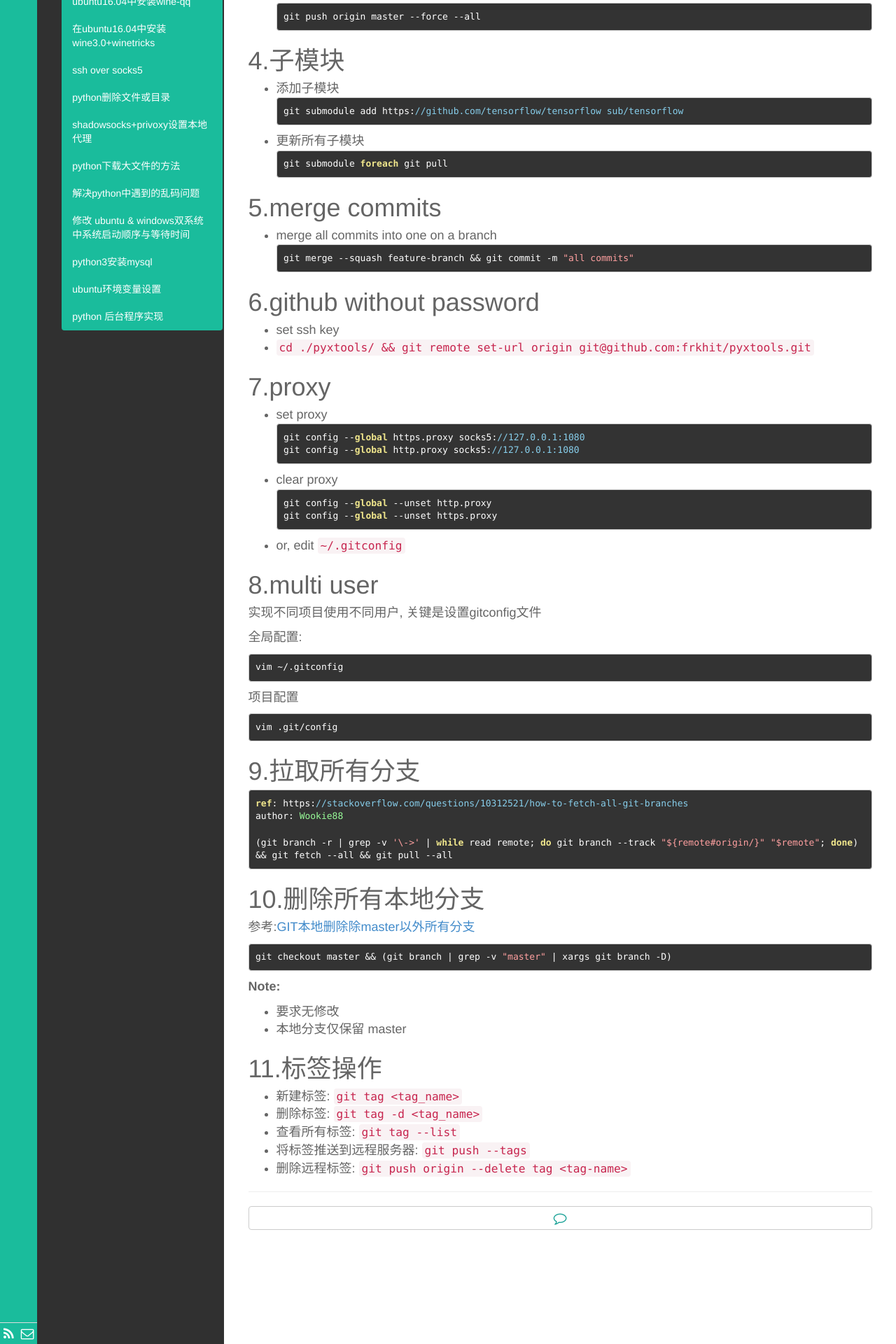
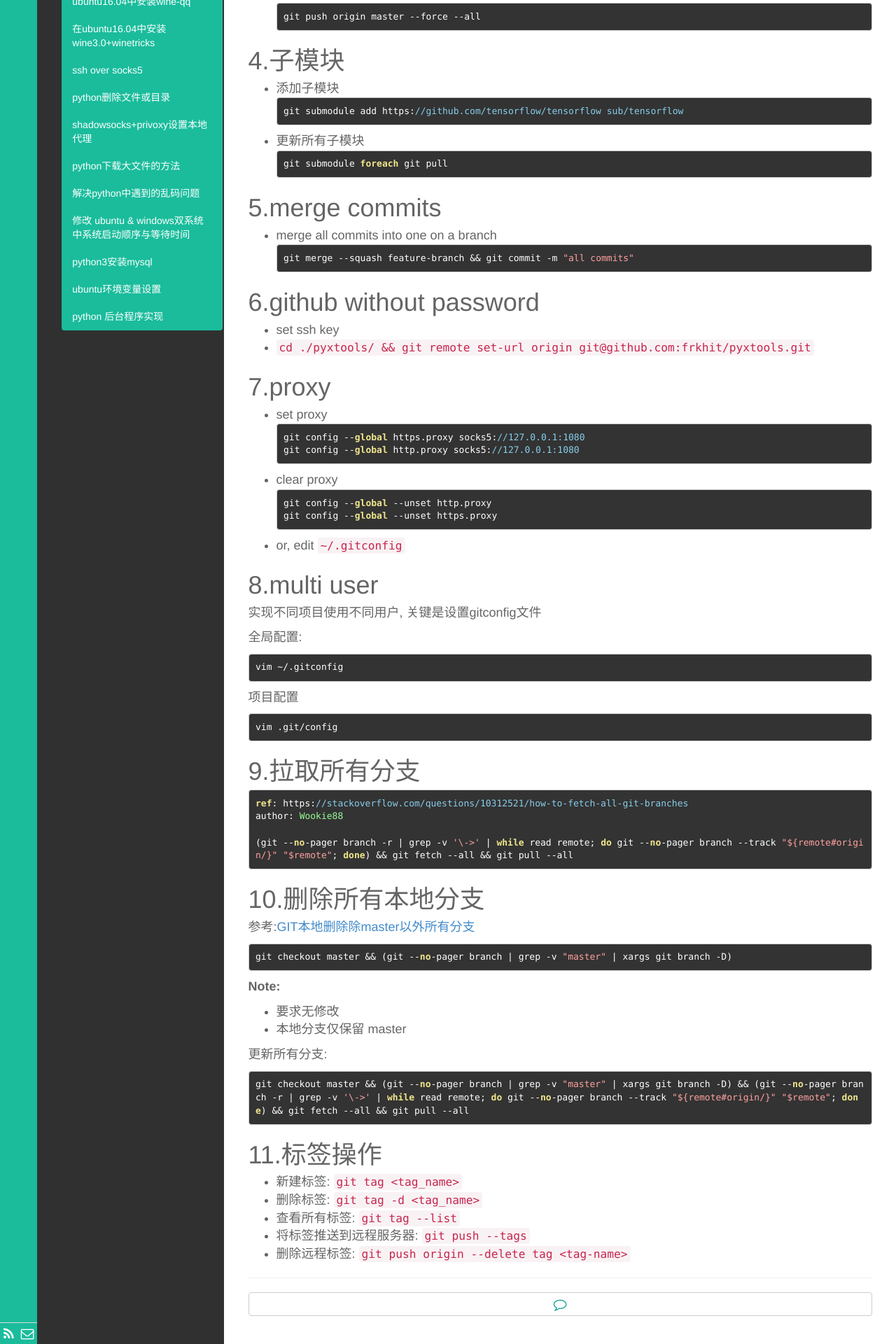
Before and after one commit to fengrk/frkhit.github.io, a Jekyll site: the page built from _posts/blog/2018-10-07-git_record.md, in a window 1280 px wide. Shown: the part 1348-3268 px from the top of the page at 70% size. Built offline with Jekyll 4.4.1, drawn with Linux system fonts in a browser that asks for light colours; Markdown is read by kramdown in place of the engine named in the settings.

Commit message:
git: 拉取所有分支

````diff
--- a/_posts/blog/2018-10-07-git_record.md
+++ b/_posts/blog/2018-10-07-git_record.md
@@ -117,18 +117,23 @@ vim .git/config
 ref: https://stackoverflow.com/questions/10312521/how-to-fetch-all-git-branches
 author: Wookie88
 
-(git branch -r | grep -v '\->' | while read remote; do git branch --track "${remote#origin/}" "$remote"; done) && git fetch --all && git pull --all
+(git --no-pager branch -r | grep -v '\->' | while read remote; do git --no-pager branch --track "${remote#origin/}" "$remote"; done) && git fetch --all && git pull --all
 ```
 
 # 10.删除所有本地分支
 参考:[GIT本地删除除master以外所有分支](https://blog.csdn.net/huuinn/article/details/78167873)
 
 ```
-git checkout master && (git branch | grep -v "master" | xargs git branch -D)
+git checkout master && (git --no-pager branch | grep -v "master" | xargs git branch -D)
 ```
 **Note:**
 - 要求无修改
 - 本地分支仅保留 master
+
+更新所有分支:
+```
+git checkout master && (git --no-pager branch | grep -v "master" | xargs git branch -D) && (git --no-pager branch -r | grep -v '\->' | while read remote; do git --no-pager branch --track "${remote#origin/}" "$remote"; done) && git fetch --all && git pull --all
+```
 
 # 11.标签操作
 - 新建标签: `git tag <tag_name>`
````
